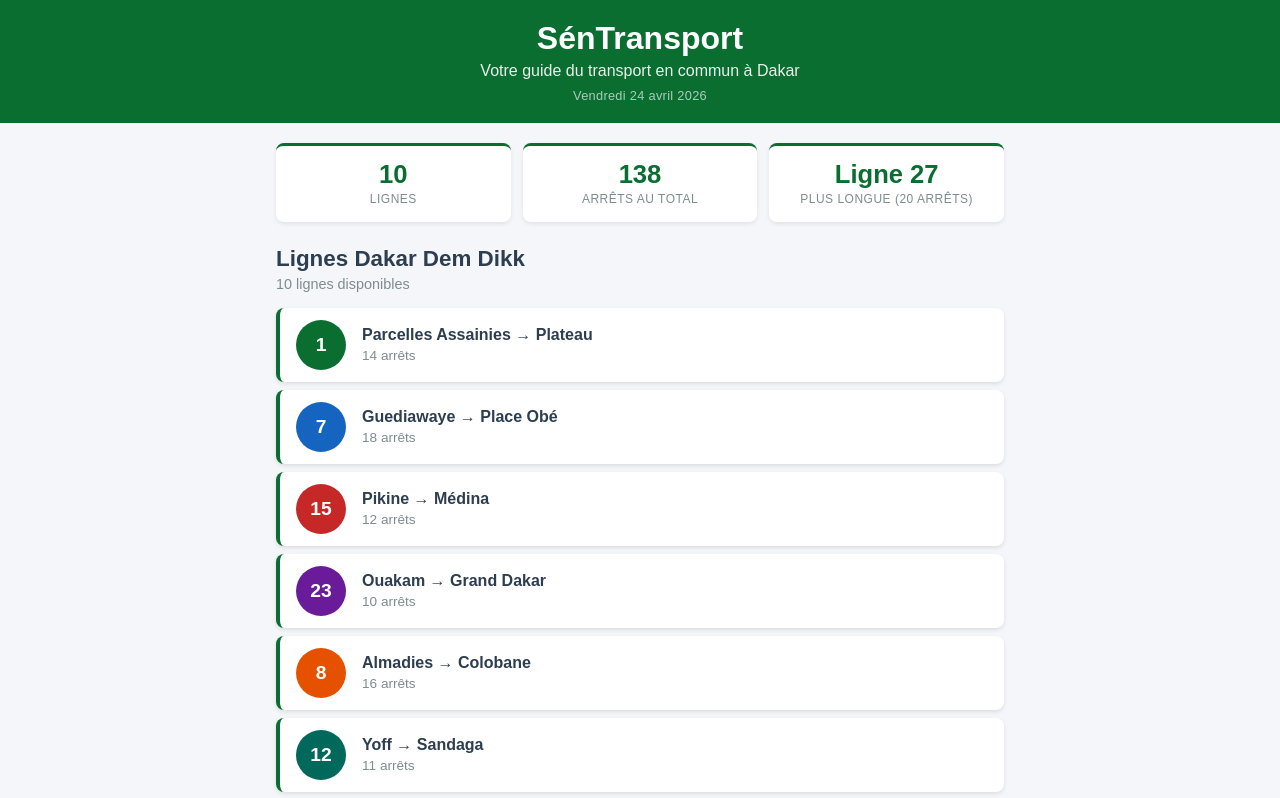
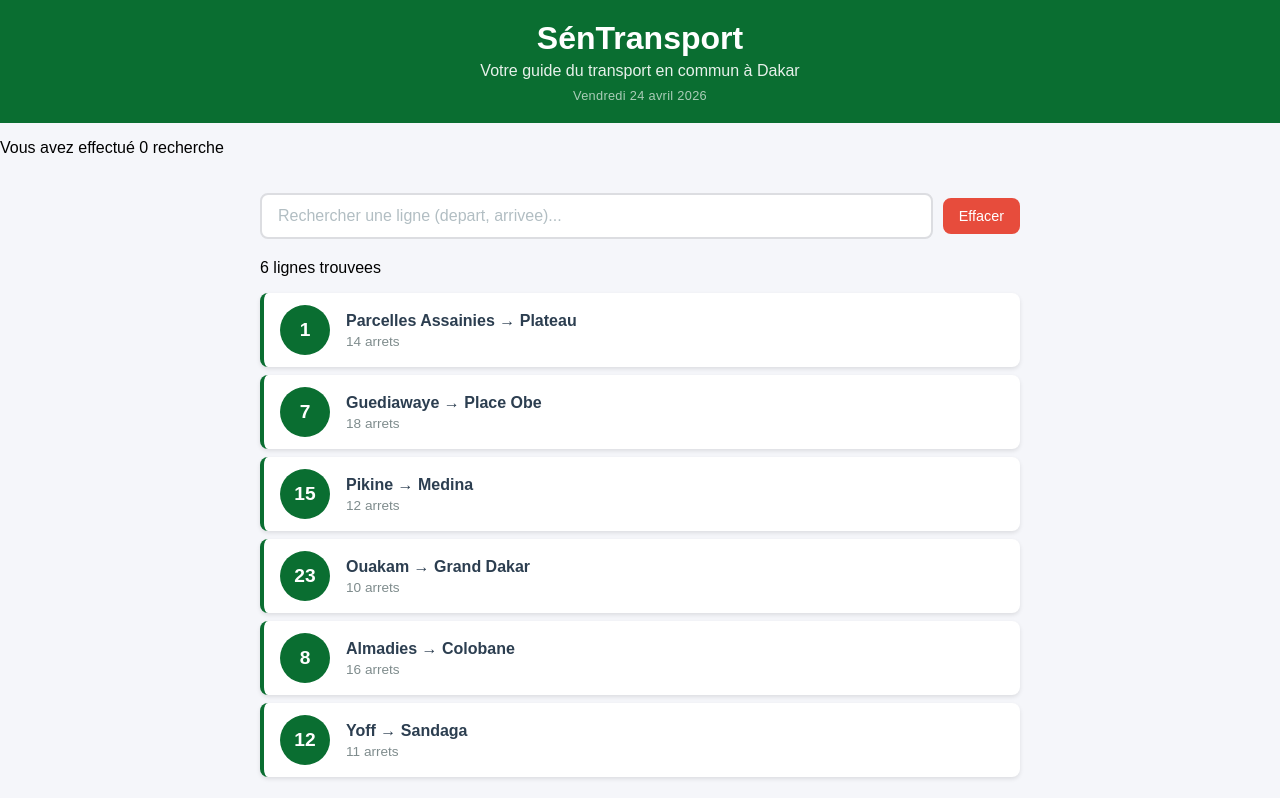
Before and after one commit to salambaa-dst/Sentransport, a React (Create React App) app: page / in a window 1280 px wide. Shown: the top 798 px of the page. Built offline with nearby package versions, Linux system fonts and the light colour scheme.

Commit message:
Lab 3 : etat, recherche et selection de lignes

```diff
--- a/src/App.css
+++ b/src/App.css
@@ -20,3 +20,23 @@
     padding: 12px;
   }
 }
+@media (max-width: 600px) {
+  .contenu {
+    padding: 12px;
+  }
+  .ligne-bus {
+    padding: 10px 12px;
+  }
+  .ligne-numero {
+    width: 40px;
+    height: 40px;
+    font-size: 1rem;
+    margin-right: 12px;
+  }
+}
+.aucun-resultat {
+  text-align: center;
+  color: #e74c3c;
+  font-style: italic;
+  margin-top: 40px;
+}
--- a/src/App.js
+++ b/src/App.js
@@ -1,31 +1,77 @@
+import { useState } from 'react';
 import './App.css';
 import Header from './Header';
-import ListeLignes from './ListeLignes';
-import StatReseau from './StatReseau';
+import Recherche from './Recherche';
+import LigneBus from './LigneBus';
+import DetailLigne from './DetailLigne';
 import Footer from './Footer';
 
 function App() {
-  // Exercice 3 : 4 lignes supplémentaires avec quartiers réels de Dakar
+  const [recherche, setRecherche] = useState("");
+  const [ligneSelectionnee, setLigneSelectionnee] = useState(null);
+  const [nbRecherches, setNbRecherches] = useState(0);
+
   const lignes = [
-    { id: 1,  numero: "1",  depart: "Parcelles Assainies", arrivee: "Plateau",     arrets: 14, couleur: "#0a6e31" },
-    { id: 2,  numero: "7",  depart: "Guediawaye",          arrivee: "Place Obé",   arrets: 18, couleur: "#1565c0" },
-    { id: 3,  numero: "15", depart: "Pikine",              arrivee: "Médina",      arrets: 12, couleur: "#c62828" },
-    { id: 4,  numero: "23", depart: "Ouakam",              arrivee: "Grand Dakar", arrets: 10, couleur: "#6a1b9a" },
-    { id: 5,  numero: "8",  depart: "Almadies",            arrivee: "Colobane",    arrets: 16, couleur: "#e65100" },
-    { id: 6,  numero: "12", depart: "Yoff",                arrivee: "Sandaga",     arrets: 11, couleur: "#00695c" },
-    { id: 7,  numero: "3",  depart: "Fann",                arrivee: "HLM",         arrets: 9,  couleur: "#558b2f" },
-    { id: 8,  numero: "19", depart: "Liberté 6",           arrivee: "Dieuppeul",   arrets: 13, couleur: "#37474f" },
-    { id: 9,  numero: "5",  depart: "Sicap Mbao",          arrivee: "Médina",      arrets: 15, couleur: "#ad1457" },
-    { id: 10, numero: "27", depart: "HLM Grand Yoff",      arrivee: "Plateau",     arrets: 20, couleur: "#0277bd" },
+    { id: 1, numero: "1", depart: "Parcelles Assainies", arrivee: "Plateau", arrets: 14,
+      listeArrets: ["Parcelles U14", "Parcelles U10", "Camberene", "Patte d'Oie", "Grand Dakar", "Colobane", "Ponty", "Plateau"] },
+    { id: 2, numero: "7", depart: "Guediawaye", arrivee: "Place Obe", arrets: 18,
+      listeArrets: ["Guediawaye", "Pikine", "Thiaroye", "Keur Massar", "Grand Yoff", "Parcelles", "Liberte 6", "Place Obe"] },
+    { id: 3, numero: "15", depart: "Pikine", arrivee: "Medina", arrets: 12,
+      listeArrets: ["Pikine Centre", "Thiaroye Gare", "Hann", "Colobane", "Fass", "Medina"] },
+    { id: 4, numero: "23", depart: "Ouakam", arrivee: "Grand Dakar", arrets: 10,
+      listeArrets: ["Ouakam Village", "Mermoz", "Fann", "Point E", "Liberte 5", "Grand Dakar"] },
+    { id: 5, numero: "8", depart: "Almadies", arrivee: "Colobane", arrets: 16,
+      listeArrets: ["Almadies", "Ngor", "Yoff", "Ouest Foire", "Liberte 6", "Colobane"] },
+    { id: 6, numero: "12", depart: "Yoff", arrivee: "Sandaga", arrets: 11,
+      listeArrets: ["Yoff Village", "Aeroport LSS", "Parcelles U17", "Grand Yoff", "HLM", "Sandaga"] },
   ];
+
+  const lignesFiltrees = lignes.filter(l =>
+    l.depart.toLowerCase().includes(recherche.toLowerCase()) ||
+    l.arrivee.toLowerCase().includes(recherche.toLowerCase()) ||
+    l.numero.includes(recherche)
+  );
+
+  function handleClickLigne(ligne) {
+    if (ligneSelectionnee && ligneSelectionnee.id === ligne.id) {
+      setLigneSelectionnee(null);
+    } else {
+      setLigneSelectionnee(ligne);
+    }
+  }
 
   return (
     <div className="App">
       <Header />
+      <p className="compteur-recherche">
+        Vous avez effectué {nbRecherches} recherche{nbRecherches > 1 ? 's' : ''}
+      </p>
       <main className="contenu">
-        {/* Exercice 2 : Statistiques du réseau */}
-        <StatReseau lignes={lignes} />
-        <ListeLignes lignes={lignes} />
+        <Recherche
+          valeur={recherche}
+          onChange={(val) => {
+            setRecherche(val);
+            setNbRecherches(n => n + 1);
+          }}
+        />
+        <p className="resultat-recherche">
+          {lignesFiltrees.length} ligne{lignesFiltrees.length > 1 ? 's' : ''} trouvee{lignesFiltrees.length > 1 ? 's' : ''}
+        </p>
+        {lignesFiltrees.length === 0 && (
+          <p className="aucun-resultat">Aucune ligne trouvée pour "{recherche}"</p>
+        )}
+        {lignesFiltrees.map(ligne => (
+          <LigneBus
+            key={ligne.id}
+            numero={ligne.numero}
+            depart={ligne.depart}
+            arrivee={ligne.arrivee}
+            arrets={ligne.arrets}
+            estSelectionnee={ligneSelectionnee && ligneSelectionnee.id === ligne.id}
+            onClick={() => handleClickLigne(ligne)}
+          />
+        ))}
+        {ligneSelectionnee && <DetailLigne ligne={ligneSelectionnee} />}
       </main>
       <Footer />
     </div>
--- /dev/null
+++ b/src/DetailLigne.css
@@ -0,0 +1,67 @@
+.detail-ligne {
+  background-color: #ffffff;
+  border: 2px solid #0a6e31;
+  border-radius: 8px;
+  padding: 20px;
+  margin-top: 16px;
+  animation: slideDown 0.3s ease;
+}
+
+@keyframes slideDown {
+  from { opacity: 0; transform: translateY(-10px); }
+  to   { opacity: 1; transform: translateY(0); }
+}
+
+.detail-titre {
+  color: #0a6e31;
+  margin: 0 0 8px 0;
+  font-size: 1.2rem;
+}
+
+.detail-info {
+  color: #7f8c8d;
+  margin: 0 0 16px 0;
+  font-size: 0.9rem;
+}
+
+.detail-arrets h4 {
+  color: #2c3e50;
+  margin: 0 0 8px 0;
+}
+
+.detail-liste {
+  list-style: none;
+  padding: 0;
+  margin: 0;
+}
+
+.detail-arret {
+  display: flex;
+  align-items: center;
+  padding: 8px 0;
+  border-bottom: 1px solid #f0f0f0;
+}
+
+.detail-arret:last-child {
+  border-bottom: none;
+}
+
+.arret-numero {
+  background-color: #0a6e31;
+  color: white;
+  width: 28px;
+  height: 28px;
+  border-radius: 50%;
+  display: flex;
+  align-items: center;
+  justify-content: center;
+  font-size: 0.8rem;
+  font-weight: bold;
+  margin-right: 12px;
+  flex-shrink: 0;
+}
+
+.arret-nom {
+  color: #2c3e50;
+  font-size: 0.95rem;
+}
--- /dev/null
+++ b/src/DetailLigne.js
@@ -0,0 +1,25 @@
+import './DetailLigne.css';
+
+function DetailLigne({ ligne }) {
+  return (
+    <div className="detail-ligne">
+      <h3 className="detail-titre">
+        Ligne {ligne.numero} : {ligne.depart} &rarr; {ligne.arrivee}
+      </h3>
+      <p className="detail-info">{ligne.arrets} arrets sur ce trajet</p>
+      <div className="detail-arrets">
+        <h4>Arrets principaux :</h4>
+        <ul className="detail-liste">
+          {ligne.listeArrets.map((arret, index) => (
+            <li key={index} className="detail-arret">
+              <span className="arret-numero">{index + 1}</span>
+              <span className="arret-nom">{arret}</span>
+            </li>
+          ))}
+        </ul>
+      </div>
+    </div>
+  );
+}
+
+export default DetailLigne;
--- a/src/LigneBus.css
+++ b/src/LigneBus.css
@@ -47,3 +47,11 @@
   color: #7f8c8d;
   margin-top: 4px;
 }
+.ligne-bus-active {
+  border-left: 4px solid #e67e22;
+  background-color: #fef9f3;
+}
+
+.ligne-bus-active .ligne-numero {
+  background-color: #e67e22;
+}
--- a/src/LigneBus.js
+++ b/src/LigneBus.js
@@ -1,21 +1,15 @@
 import './LigneBus.css';
 
-function LigneBus({ numero, depart, arrivee, arrets, couleur }) {
-  const couleurBadge = couleur || '#0a6e31';
-
+function LigneBus({ numero, depart, arrivee, arrets, estSelectionnee, onClick }) {
   return (
-    <div className="ligne-bus">
-      <div
-        className="ligne-numero"
-        style={{ backgroundColor: couleurBadge }}
-      >
-        {numero}
-      </div>
+    <div
+      className={`ligne-bus ${estSelectionnee ? 'ligne-bus-active' : ''}`}
+      onClick={onClick}
+    >
+      <div className="ligne-numero">{numero}</div>
       <div className="ligne-info">
-        <span className="ligne-trajet">
-          {depart} &rarr; {arrivee}
-        </span>
-        <span className="ligne-arrets">{arrets} arrêts</span>
+        <span className="ligne-trajet">{depart} &rarr; {arrivee}</span>
+        <span className="ligne-arrets">{arrets} arrets</span>
       </div>
     </div>
   );
--- /dev/null
+++ b/src/Recherche.css
@@ -0,0 +1,40 @@
+.recherche {
+  margin-bottom: 20px;
+  display: flex;
+  gap: 10px;
+  align-items: center;
+}
+
+.recherche-input {
+  width: 100%;
+  padding: 12px 16px;
+  font-size: 1rem;
+  border: 2px solid #dcdde1;
+  border-radius: 8px;
+  outline: none;
+  box-sizing: border-box;
+  transition: border-color 0.2s;
+}
+
+.recherche-input:focus {
+  border-color: #0a6e31;
+}
+
+.recherche-input::placeholder {
+  color: #b2bec3;
+}
+
+.recherche-effacer {
+  padding: 10px 16px;
+  background-color: #e74c3c;
+  color: white;
+  border: none;
+  border-radius: 8px;
+  cursor: pointer;
+  font-size: 0.9rem;
+  white-space: nowrap;
+}
+
+.recherche-effacer:hover {
+  background-color: #c0392b;
+}
--- /dev/null
+++ b/src/Recherche.js
@@ -0,0 +1,20 @@
+import './Recherche.css';
+
+function Recherche({ valeur, onChange }) {
+  return (
+    <div className="recherche">
+      <input
+        type="text"
+        className="recherche-input"
+        placeholder="Rechercher une ligne (depart, arrivee)..."
+        value={valeur}
+        onChange={e => onChange(e.target.value)}
+      />
+      <button className="recherche-effacer" onClick={() => onChange("")}>
+        Effacer
+      </button>
+    </div>
+  );
+}
+
+export default Recherche;
```
